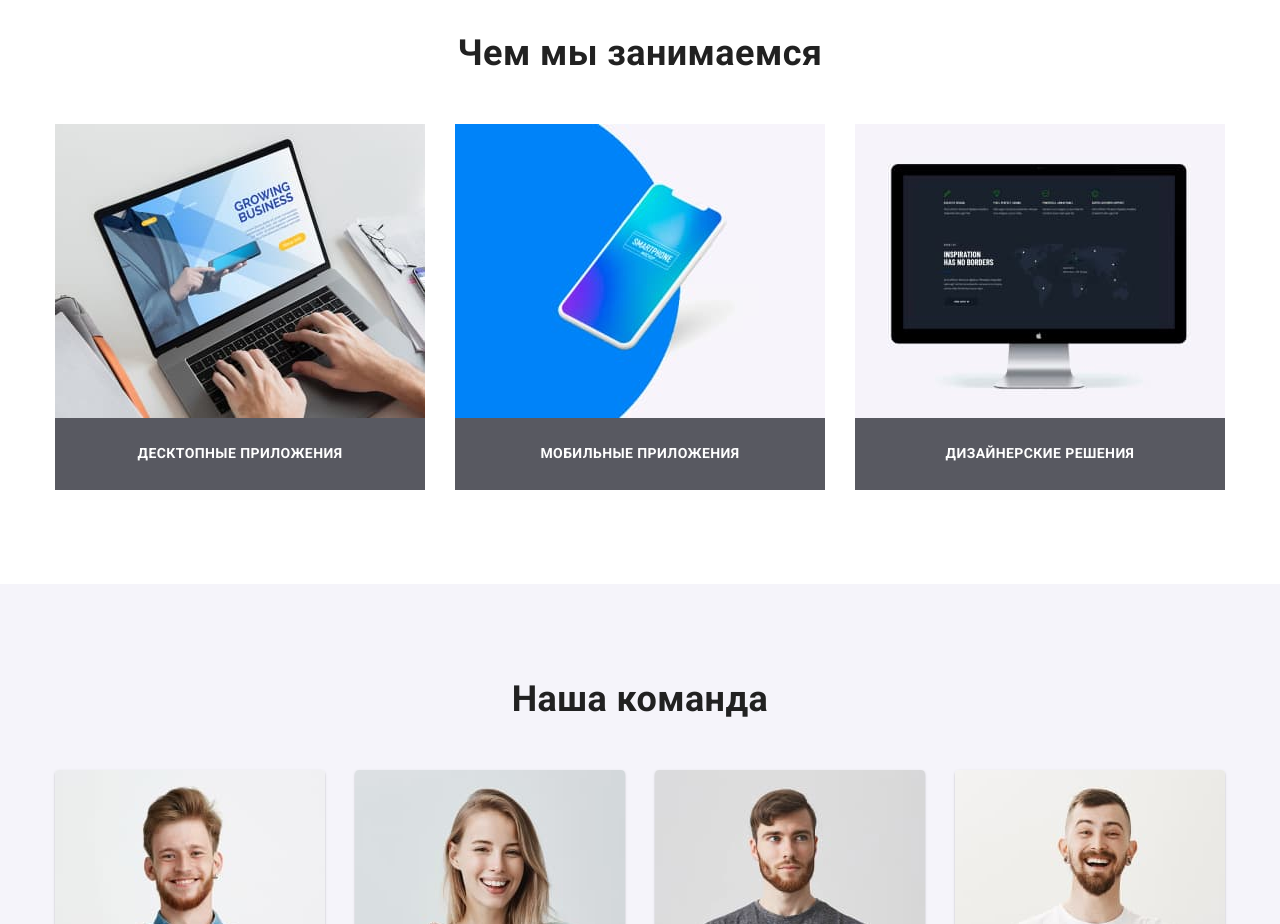
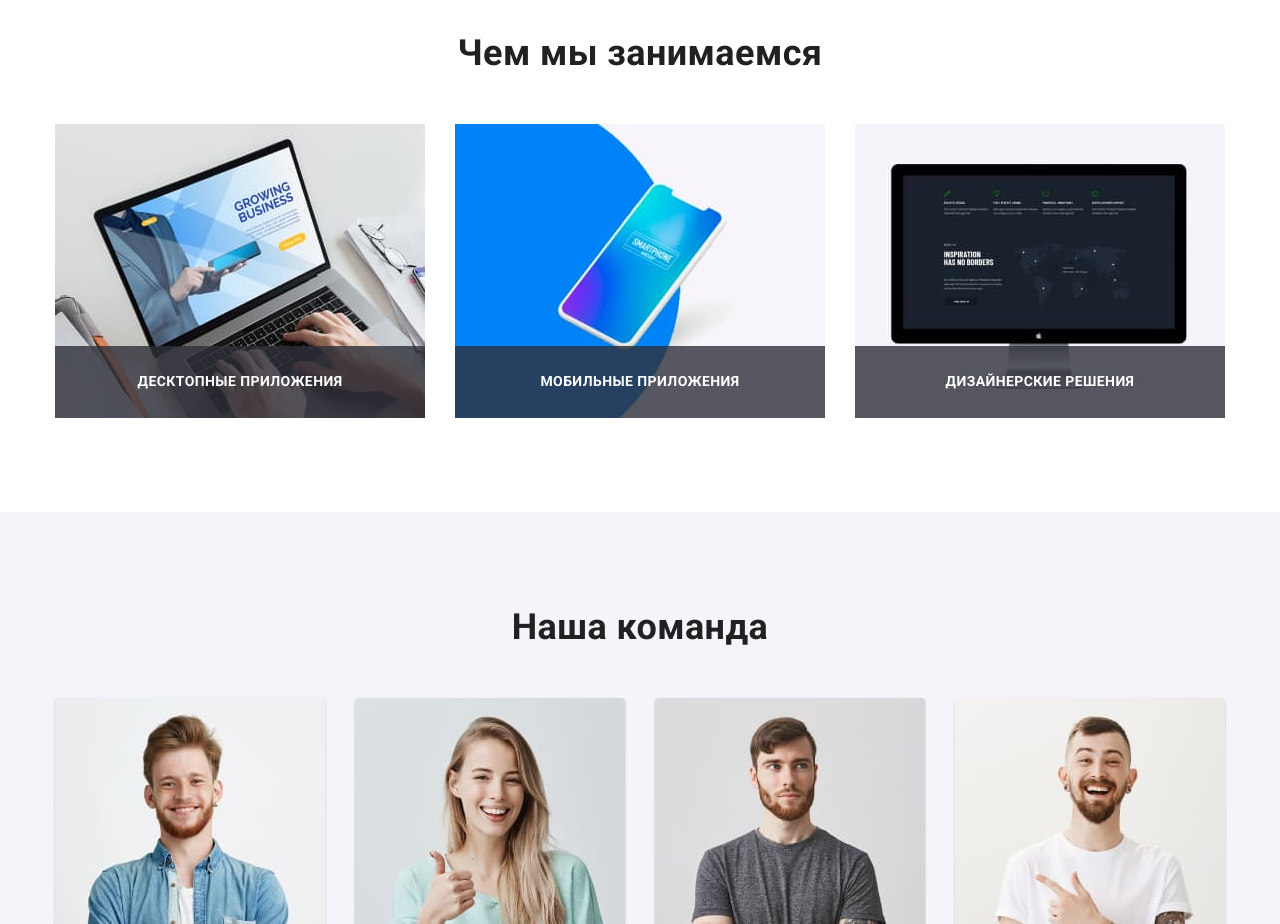
Before and after one commit to EvgeniyDotsenko/goit-markup-hw-05, a plain HTML site: page index.html in a window 1280 px wide. Shown: the part 1180-2104 px from the top of the page. Drawn offline with nearby package versions, Linux system fonts and the light colour scheme.

Commit message:
Чем мы занимаемся

```diff
--- a/css/style.css
+++ b/css/style.css
@@ -263,6 +263,8 @@ main .container {
 }
 
 .doing-item {
+  position: relative;
+
   width: calc((100% - 2 * 30px) / 3);
 }
 
@@ -271,6 +273,10 @@ main .container {
 }
 
 .doing-subtitle {
+  position: absolute;
+  bottom: 0px;
+  width: 100%;
+
   color: var(--secondary-title-color);
   background-color: var(--secondary-bg-color);
   font-weight: 700;
```
